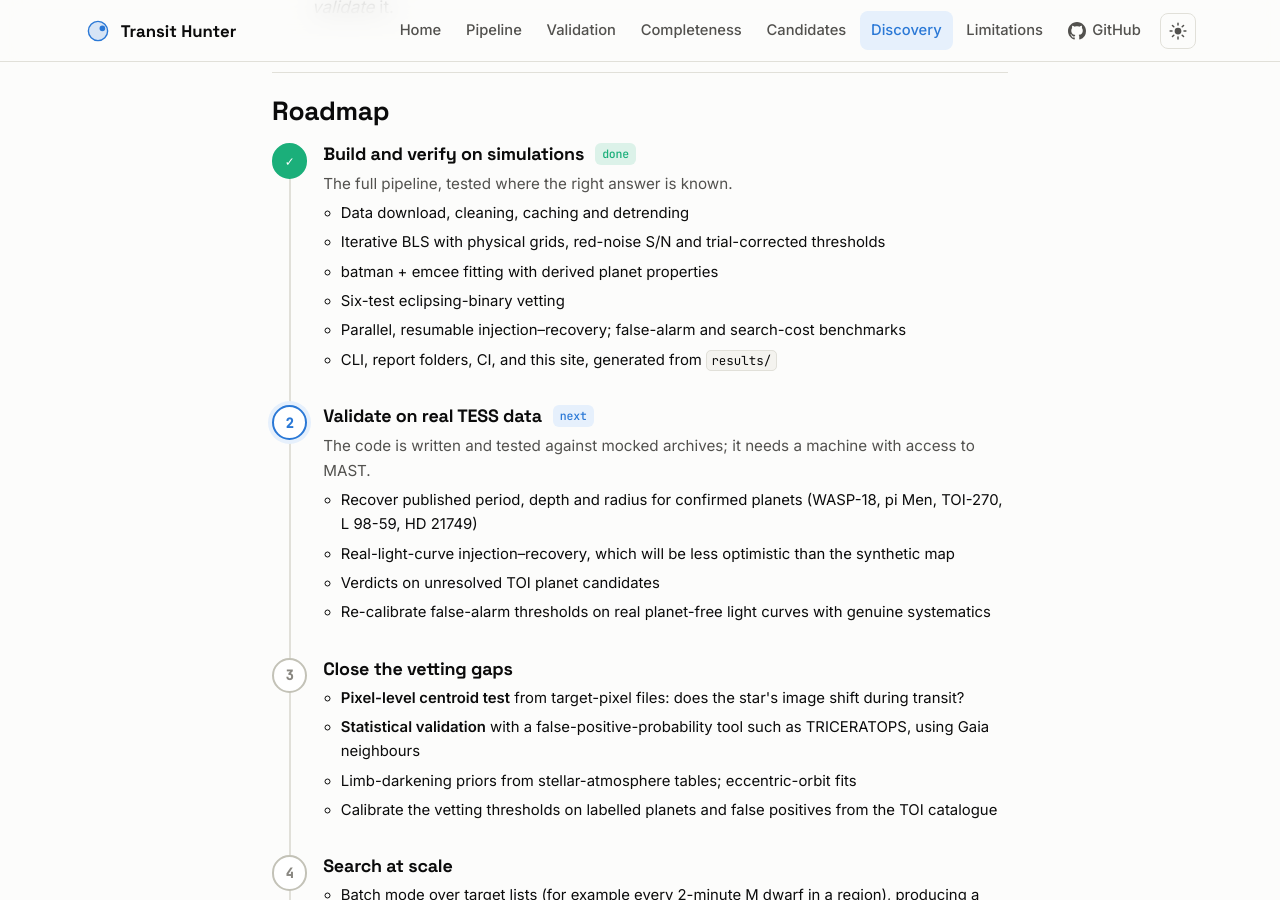
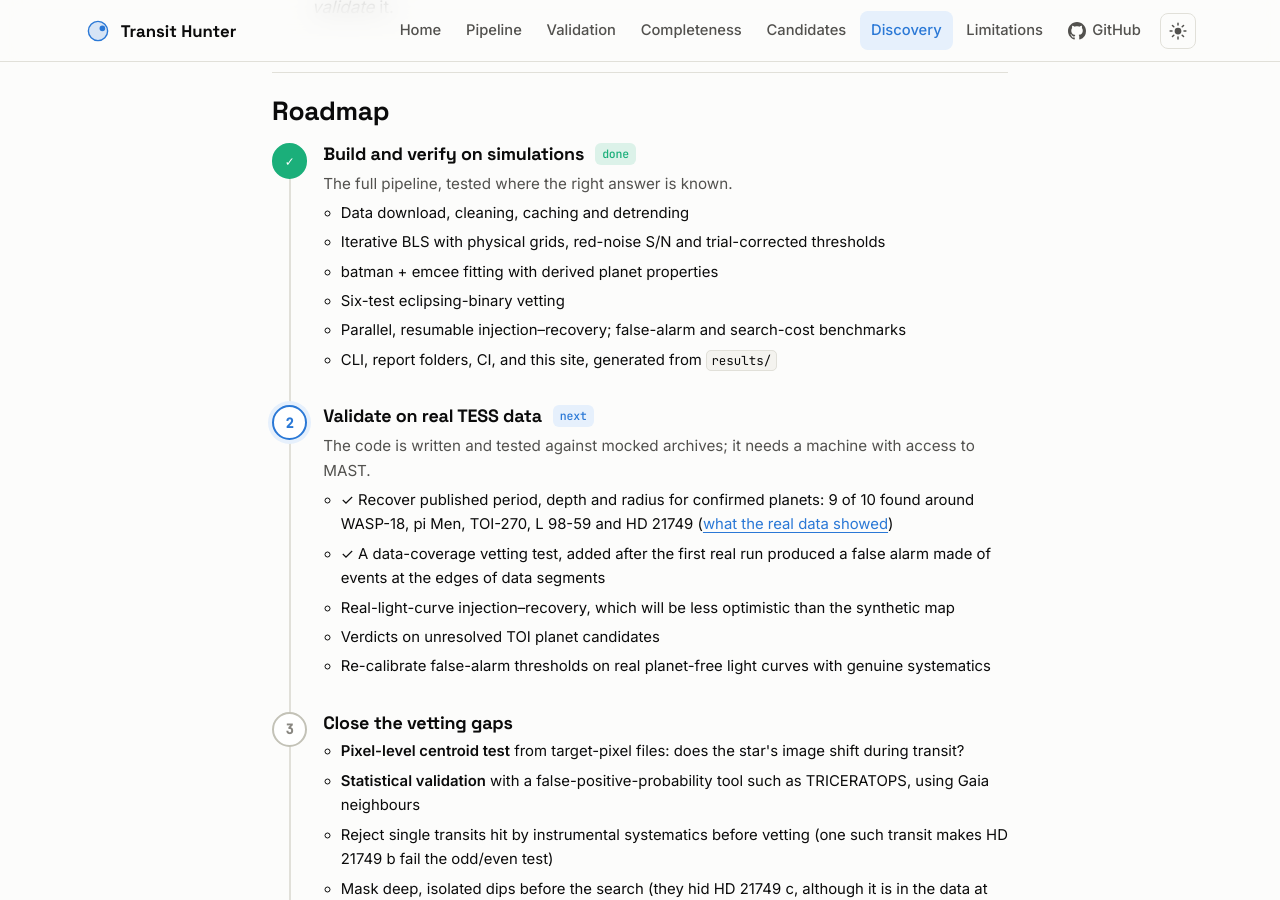
Before and after one commit to Comdex4/tess-transit-hunter, a Jekyll site: the page built from docs/discovery.md, in a window 1280 px wide and 900 px high, scrolled down 1946 px. Built offline with Jekyll 4.4.1, drawn with Linux system fonts in a browser that asks for light colours; some of the changed text lies outside the part shown.

Commit message:
Roadmap and README limitations: what the validation settled and exposed
Phase 2 now records the validation (9 of 10 confirmed planets) and the
data-coverage test; Phase 3 gains the two fixes the real data asked for
(rejecting single transits hit by systematics, masking isolated deep dips
before the search). The README's limitations no longer say every result is
synthetic.

Co-Authored-By: Claude Opus 5.5 <noreply@anthropic.com>
Claude-Session: https://claude.ai/code/session_01N59A1cE4yYxpQCAW27QWhq

```diff
--- a/docs/discovery.md
+++ b/docs/discovery.md
@@ -82,7 +82,8 @@ process runs through the TESS community:
     <h3>Validate on real TESS data <span class="tag tag--next">next</span></h3>
     <p>The code is written and tested against mocked archives; it needs a machine with access to MAST.</p>
     <ul>
-      <li>Recover published period, depth and radius for confirmed planets (WASP-18, pi Men, TOI-270, L 98-59, HD 21749)</li>
+      <li>✓ Recover published period, depth and radius for confirmed planets: {{ site.data.stats.validation.n_recovered }} of {{ site.data.stats.validation.n_planets }} found around WASP-18, pi Men, TOI-270, L 98-59 and HD 21749 (<a href="{{ '/validation.html#what-the-real-data-showed' | relative_url }}">what the real data showed</a>)</li>
+      <li>✓ A data-coverage vetting test, added after the first real run produced a false alarm made of events at the edges of data segments</li>
       <li>Real-light-curve injection–recovery, which will be less optimistic than the synthetic map</li>
       <li>Verdicts on unresolved TOI planet candidates</li>
       <li>Re-calibrate false-alarm thresholds on real planet-free light curves with genuine systematics</li>
@@ -94,8 +95,10 @@ process runs through the TESS community:
     <ul>
       <li><strong>Pixel-level centroid test</strong> from target-pixel files: does the star's image shift during transit?</li>
       <li><strong>Statistical validation</strong> with a false-positive-probability tool such as TRICERATOPS, using Gaia neighbours</li>
+      <li>Reject single transits hit by instrumental systematics before vetting (one such transit makes HD 21749 b fail the odd/even test)</li>
+      <li>Mask deep, isolated dips before the search (they hid HD 21749 c, although it is in the data at S/N 16.6)</li>
       <li>Limb-darkening priors from stellar-atmosphere tables; eccentric-orbit fits</li>
-      <li>Calibrate the vetting thresholds on labelled planets and false positives from the TOI catalogue</li>
+      <li>Calibrate the vetting thresholds on labelled planets and false positives from the TOI catalogue (two of nine recovered confirmed planets fail a test)</li>
     </ul>
   </li>
   <li>
@@ -106,7 +109,7 @@ process runs through the TESS community:
       <li>Full-frame-image light curves (TESS-SPOC, QLP) for millions of stars without 2-minute data</li>
       <li>Transit Least Squares as a second search engine; GPU BLS for multi-year baselines</li>
       <li>Single- and duo-transit search for long-period planets; transit-timing-variation search</li>
-      <li>Automatic cross-match with the TOI, CTOI and confirmed-planet catalogues</li>
+      <li>Automatic cross-match with the TOI, CTOI and confirmed-planet catalogues (the validation already checks its detections against confirmed planets and TOIs)</li>
     </ul>
   </li>
   <li>
```
Also changed, not shown: README.md.
